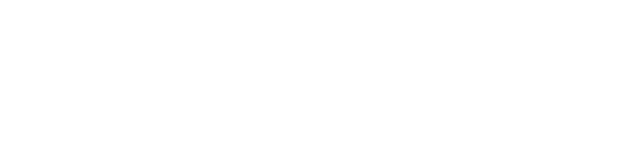
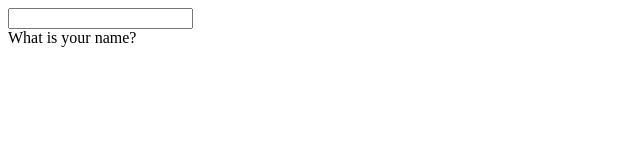
Before and after one commit to graholm/magic-number-project, a plain HTML site: page index.html in a window 1280 px wide. Shown: the whole page, without its empty margins (0-640 px from the left). Drawn offline with nearby package versions, Linux system fonts and the light colour scheme.

Commit message:
Classadoo autocommit

```diff
--- a/index.html
+++ b/index.html
@@ -1,6 +1,17 @@
 <html>
   <head>
+    <script src="https://code.jquery.com/jquery-3.1.0.min.js"></script>
   </head>
   <body>
+    <div>
+     <input id="input" type="text"/>
+    </div>
+    <div>
+      <div id="display">
+        What is your name?
+      </div>
+    </div>
+    <script src="read-input.js">
+    </script>
   </body>
 </html>
```
